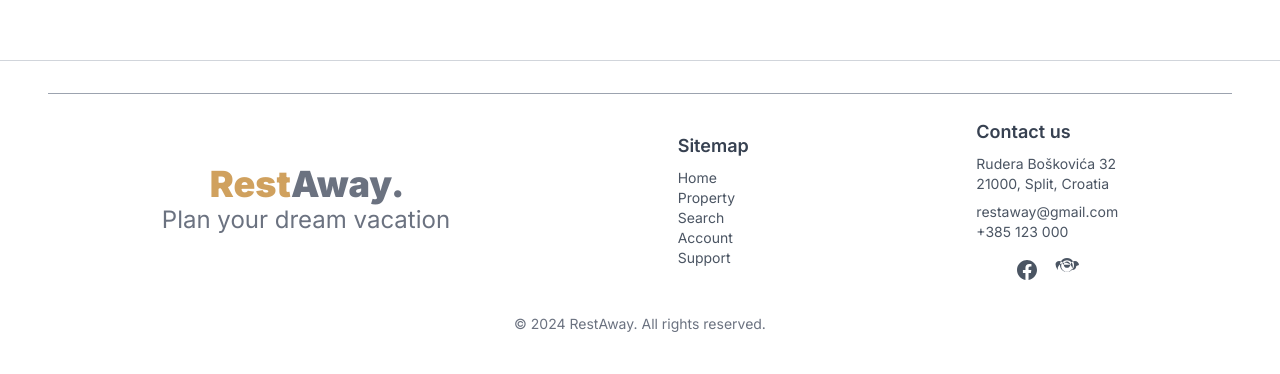
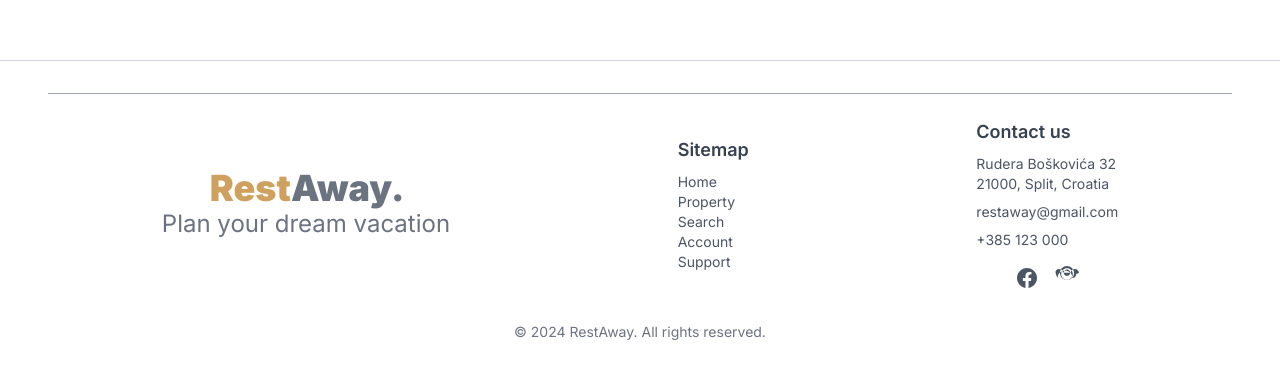
Before and after one commit to dariamilic/korisnicka-sucelja, a Next.js app in the folder rest_away_booking_project/: page /property/houses in a window 1280 px wide. Shown: the part 756-1130 px from the top of the page. Built offline with nearby package versions, Linux system fonts and the light colour scheme.

Commit message:
mt and mb for email and number in footer

```diff
--- a/rest_away_booking_project/src/components/footer.tsx
+++ b/rest_away_booking_project/src/components/footer.tsx
@@ -67,11 +67,11 @@ export function Footer() {
               <br />
               <a
                 href="mailto:restaway@gmail.com"
-                className="hover:underline block mt-2"
+                className="hover:underline block mt-2 mb-2"
               >
                 restaway@gmail.com
               </a>
-              <a href="tel:+385123000" className="hover:underline block">
+              <a href="tel:+385123000" className="hover:underline block mt-2 mb-2">
                 +385 123 000
               </a>
             </address>
```
